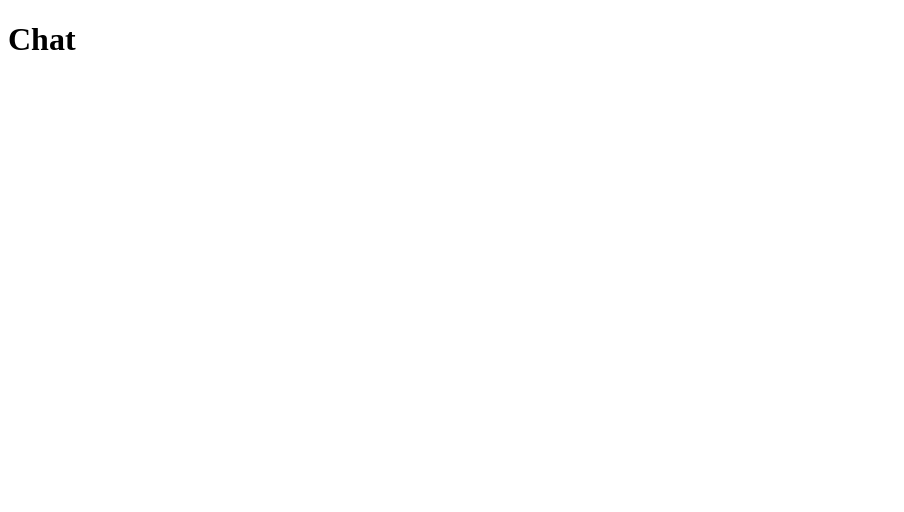
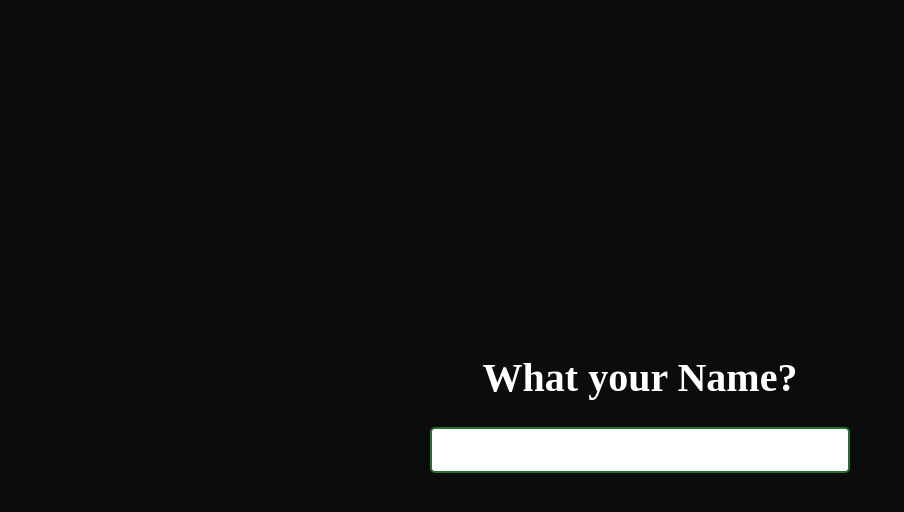
Before and after one commit to BmAlkes/chatIo, a website: page public/index.html in a window 1280 px wide. Shown: the whole page, without its empty margins (0-904 px from the left). Drawn offline with Linux system fonts and the light colour scheme.

Commit message:
feat:start front page

```diff
--- a/public/index.html
+++ b/public/index.html
@@ -8,6 +8,10 @@
     <title>Socket IO</title>
   </head>
   <body>
-    <h1>Chat</h1>
+    <div class="page" id="loginPage">
+      <h1>What your Name?</h1>
+      <input type="text" id="loginNameInput" />
+    </div>
+    <div class="page" id="chatPage"></div>
   </body>
 </html>
--- a/public/style.css
+++ b/public/style.css
@@ -0,0 +1,35 @@
+body {
+  margin: 0;
+  padding: 0;
+  box-sizing: border-box;
+}
+.page {
+  height: 100vh;
+  background: #0c0c0c;
+  justify-content: center;
+  align-items: center;
+  flex-direction: column;
+}
+h1 {
+  color: #fff;
+  font-size: 2.5rem;
+}
+
+#loginPage {
+  display: block;
+  display: flex;
+}
+
+#loginNameInput {
+  border: 2px solid #286e30;
+  font-size: 1.4rem;
+  padding: 0.5rem;
+  border-radius: 5px;
+  outline: 0;
+  width: 100%;
+  max-width: 400px;
+}
+
+#chatPage {
+  display: none;
+}
```
Also changed, not shown: public/index.js (added).
